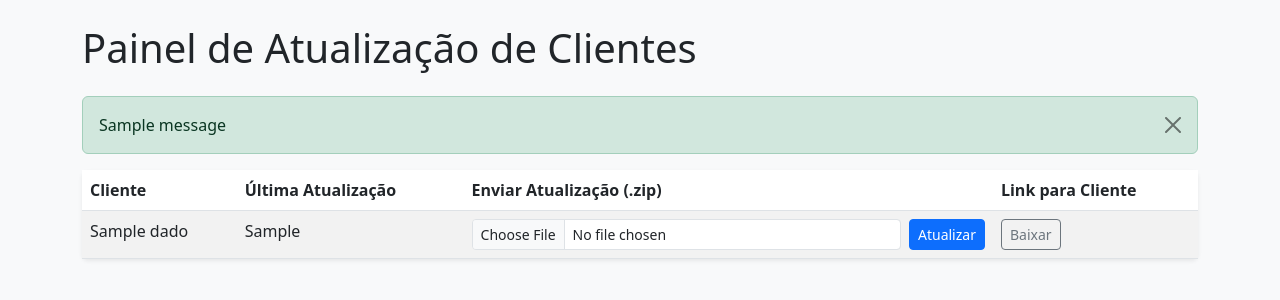
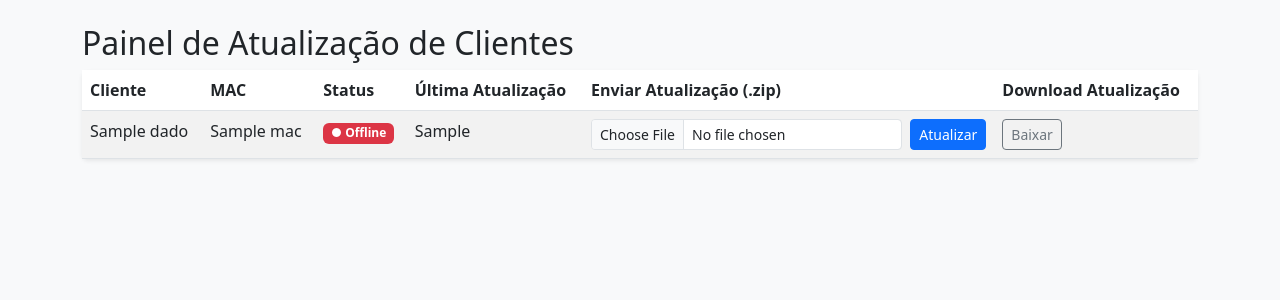
Before and after one commit to blackingbrbr23/atualiza-o-sistema, a Flask app: template templates/index.html in a window 1280 px wide. Shown: the top 300 px of the page. Run offline with Flask 3, Linux system fonts and the light colour scheme; the template is opened without the code that fills it: most values are stand-ins (such as "Sample title", 1, 10 or a date in 2020); one stand-in notice (Sample message) is shown.

Commit message:
Update index.html

```diff
--- a/templates/index.html
+++ b/templates/index.html
@@ -1,39 +1,42 @@
-<!DOCTYPE html>
-<html lang="pt-br">
+<!doctype html>
+<html lang="pt-BR">
 <head>
-  <meta charset="UTF-8" />
-  <meta name="viewport" content="width=device-width, initial-scale=1" />
+  <meta charset="utf-8" />
   <title>Painel de Atualização</title>
   <link href="https://cdn.jsdelivr.net/npm/bootstrap@5.3.0/dist/css/bootstrap.min.css" rel="stylesheet" />
 </head>
 <body class="bg-light">
-  <div class="container py-4">
-    <h1 class="mb-4">Painel de Atualização de Clientes</h1>
-
-    {% with messages = get_flashed_messages(with_categories=true) %}
-      {% if messages %}
-        {% for category, msg in messages %}
-          <div class="alert alert-{{category}} alert-dismissible fade show" role="alert">
-            {{ msg }}
-            <button type="button" class="btn-close" data-bs-dismiss="alert" aria-label="Close"></button>
-          </div>
-        {% endfor %}
-      {% endif %}
-    {% endwith %}
-
+  <div class="container mt-4">
+    <h2>Painel de Atualização de Clientes</h2>
     <table class="table table-striped table-hover bg-white rounded shadow-sm">
       <thead>
         <tr>
           <th>Cliente</th>
+          <th>MAC</th>
+          <th>Status</th>
           <th>Última Atualização</th>
           <th>Enviar Atualização (.zip)</th>
-          <th>Link para Cliente</th>
+          <th>Download Atualização</th>
         </tr>
       </thead>
       <tbody>
         {% for cliente_id, dados in clientes.items() %}
           <tr>
             <td>{{ dados.nome }}</td>
+            <td>{{ dados.mac if dados.mac else '---' }}</td>
+            <td>
+              {% if dados.ultimo_ping %}
+                {% set ultimo_ping_dt = dados.ultimo_ping | datetime.strptime("%Y-%m-%d %H:%M:%S") %}
+                {% set online = (now() - ultimo_ping_dt).total_seconds() < 300 %}
+                {% if online %}
+                  <span class="badge bg-success">● Online</span>
+                {% else %}
+                  <span class="badge bg-danger">● Offline</span>
+                {% endif %}
+              {% else %}
+                <span class="badge bg-danger">● Offline</span>
+              {% endif %}
+            </td>
             <td>{{ dados.ultima_atualizacao }}</td>
             <td>
               <form action="{{ url_for('upload', cliente_id=cliente_id) }}" method="post" enctype="multipart/form-data" class="d-flex align-items-center">
@@ -49,7 +52,5 @@
       </tbody>
     </table>
   </div>
-
-  <script src="https://cdn.jsdelivr.net/npm/bootstrap@5.3.0/dist/js/bootstrap.bundle.min.js"></script>
 </body>
 </html>
```
